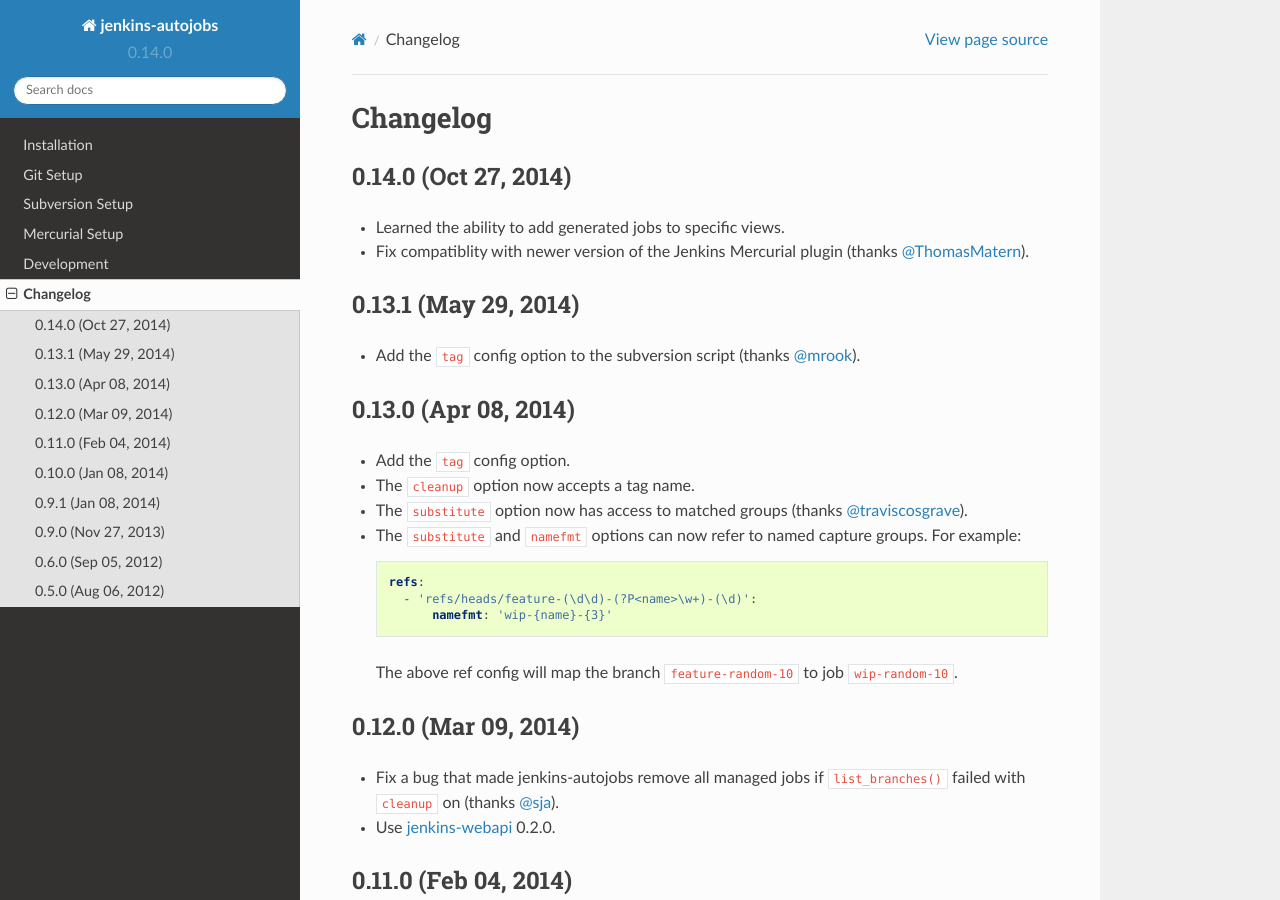
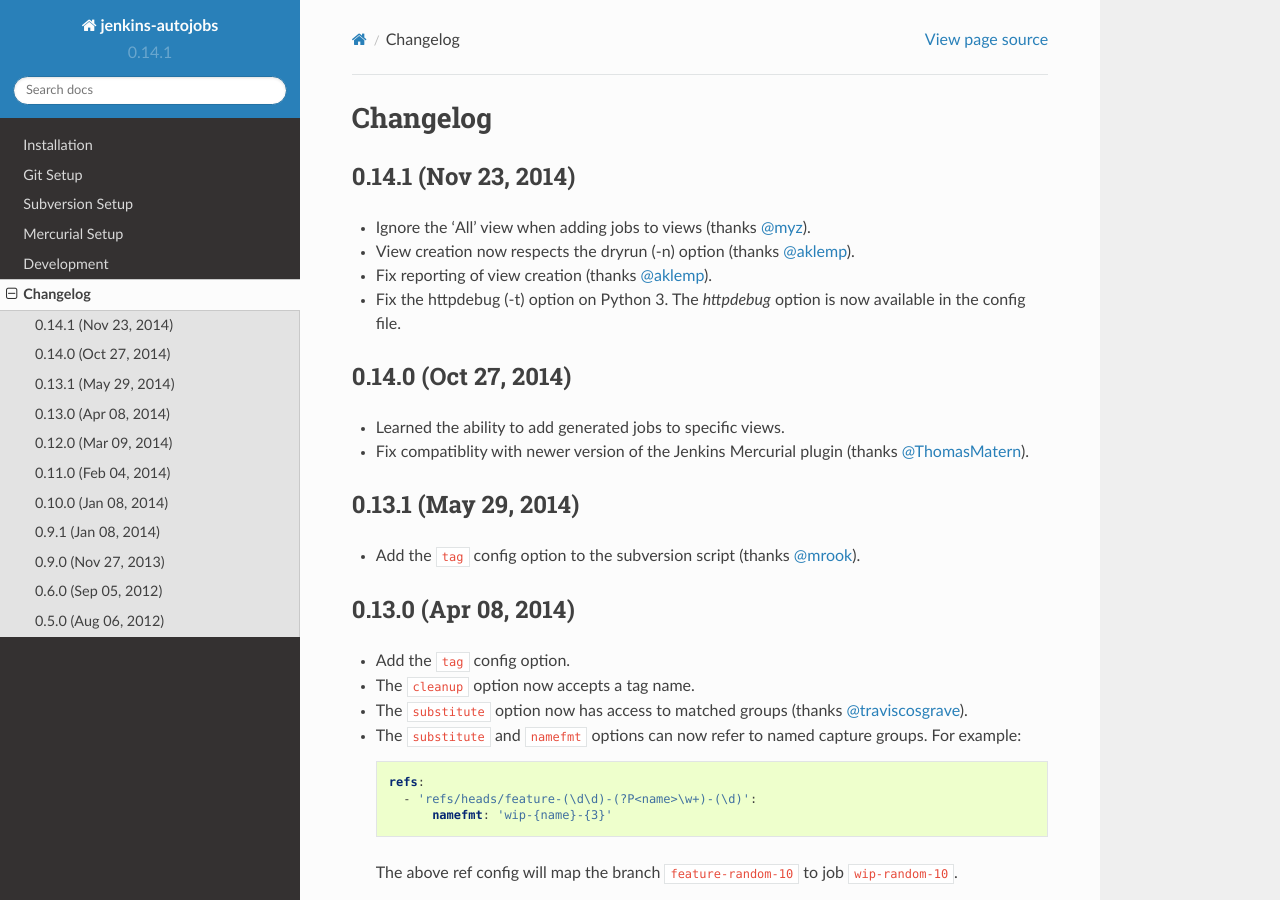
Before and after one commit to gvalkov/jenkins-autojobs, a Sphinx documentation site: the page built from doc/changelog.rst, in a window 1280 px wide and 900 px high. Built offline with Sphinx 7.4.7 and the Read the Docs theme 2.0.0, drawn with Linux system fonts in a browser that asks for light colours.

Commit message:
bump version to 0.14.1

```diff
--- a/doc/changelog.rst
+++ b/doc/changelog.rst
@@ -1,5 +1,17 @@
 Changelog
 ---------
+
+0.14.1 (Nov 23, 2014)
+^^^^^^^^^^^^^^^^^^^^^
+
+- Ignore the 'All' view when adding jobs to views (thanks `@myz`_).
+
+- View creation now respects the dryrun (-n) option (thanks `@aklemp`_).
+
+- Fix reporting of view creation (thanks `@aklemp`_).
+
+- Fix the httpdebug (-t) option on Python 3. The `httpdebug` option is
+  now available in the config file.
 
 0.14.0 (Oct 27, 2014)
 ^^^^^^^^^^^^^^^^^^^^^
@@ -105,3 +117,5 @@
 .. _`@traviscosgrave`: https://github.com/traviscosgrave
 .. _`@mrook`:          https://github.com/mrook
 .. _`@ThomasMatern`:   https://github.com/ThomasMatern
+.. _`@aklemp`:         https://github.com/aklemp
+.. _`@myz`:            https://github.com/myz
--- a/jenkins_autojobs/__init__.py
+++ b/jenkins_autojobs/__init__.py
@@ -1 +1 @@
-version = '0.14.0'
+version = '0.14.1'
```
